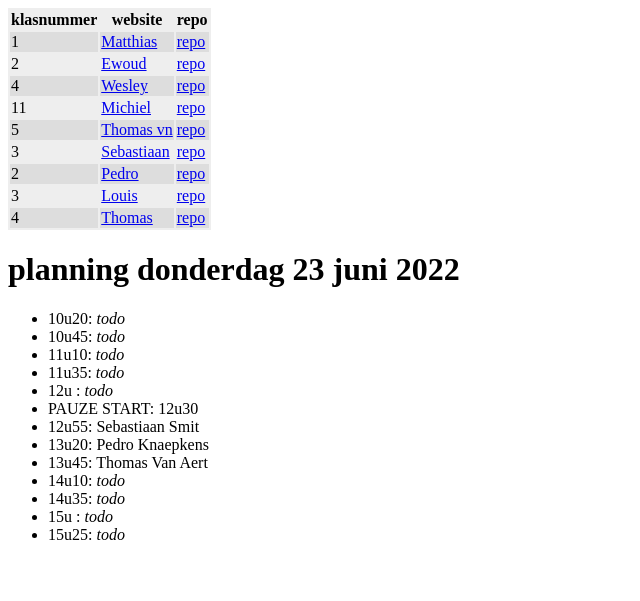
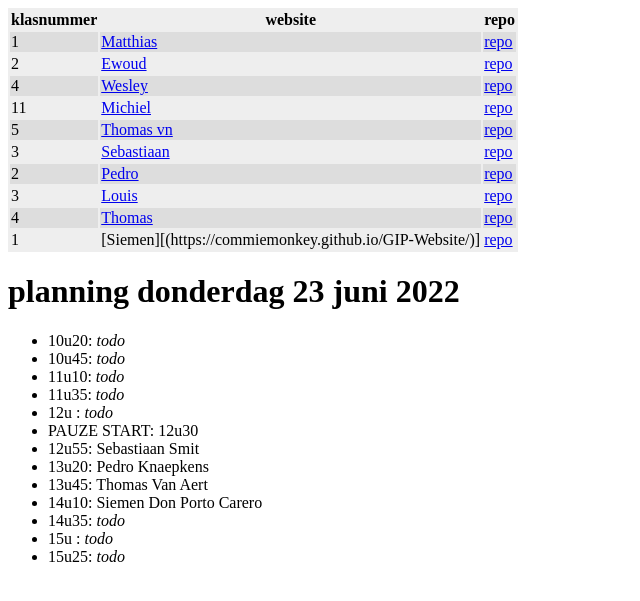
Before and after one commit to vbrh-immalle/vbrh-immalle.github.io, a Jekyll site: the page built from GIPWebsites2021-2022/index.md, in a window 1280 px wide. Shown: the top 601 px of the page, without its empty margins (0-640 px from the left). Built offline with Jekyll 4.4.1, drawn with Linux system fonts in a browser that asks for light colours; some web fonts are replaced.

Commit message:
Update index.md

```diff
--- a/GIPWebsites2021-2022/index.md
+++ b/GIPWebsites2021-2022/index.md
@@ -14,6 +14,7 @@
 | 2 | [Pedro](https://poiminator.github.io/GIPWebsite/) | [repo]( https://github.com/pOiMiNaToR/Gipwebsite) |
 | 3 | [Louis](https://louish-immalle.github.io/GIPWebsite/) | [repo](https://github.com/LouisH-immalle/GIPWebsite) |
 | 4 | [Thomas](https://commiemonkey.github.io/GIP-Website/) | [repo](https://github.com/CommieMonkey/GIP-Website) |
+| 1 | [Siemen][(https://commiemonkey.github.io/GIP-Website/)] | [repo](https://github.com/SiemenDPC-immalle/Gipwebsite) |
 
 
 
@@ -28,7 +29,7 @@
 - 12u55: Sebastiaan Smit
 - 13u20: Pedro Knaepkens
 - 13u45: Thomas Van Aert
-- 14u10: *todo*
+- 14u10: Siemen Don Porto Carero
 - 14u35: *todo*
 - 15u  : *todo*
 - 15u25: *todo*
```
